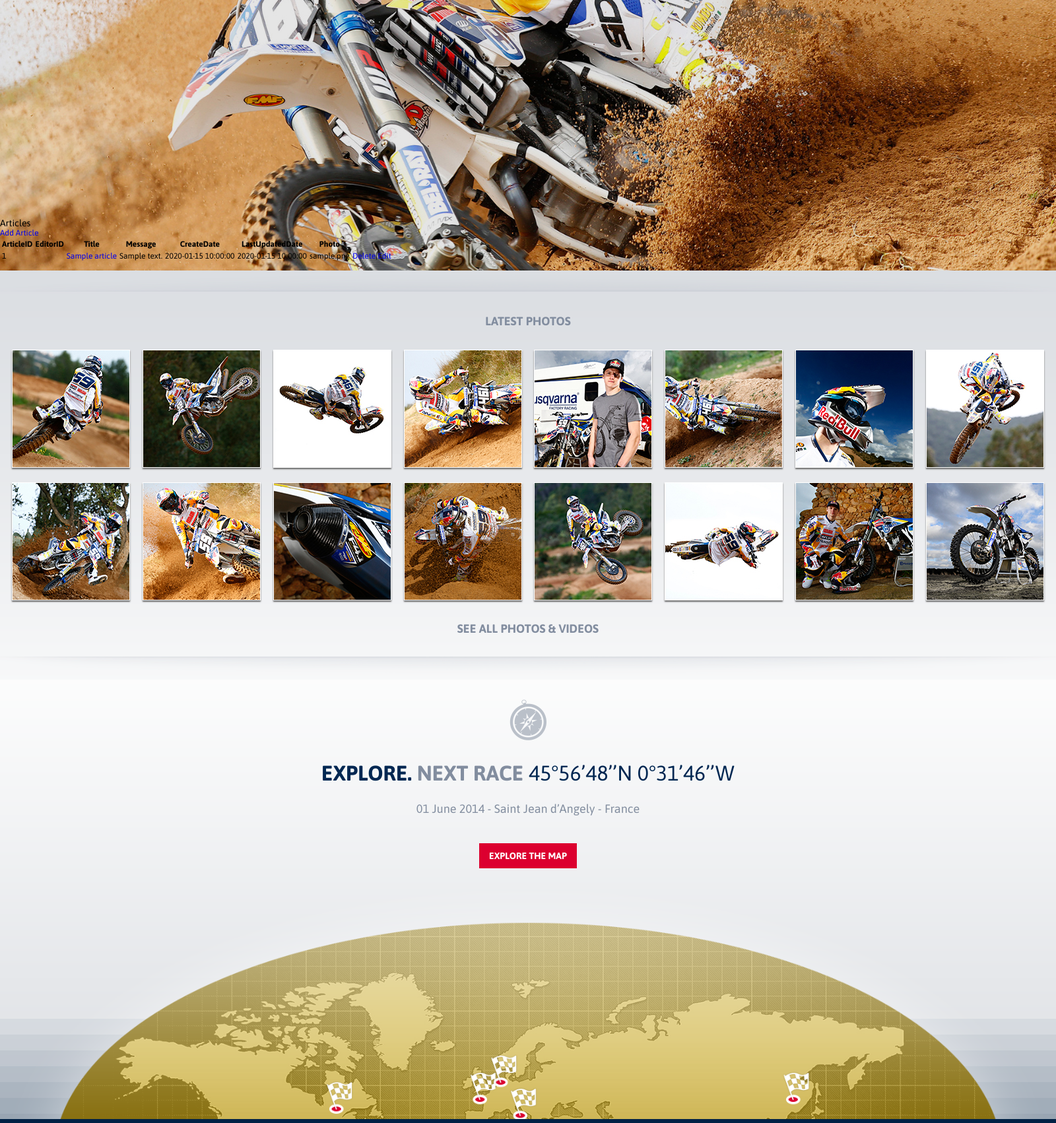
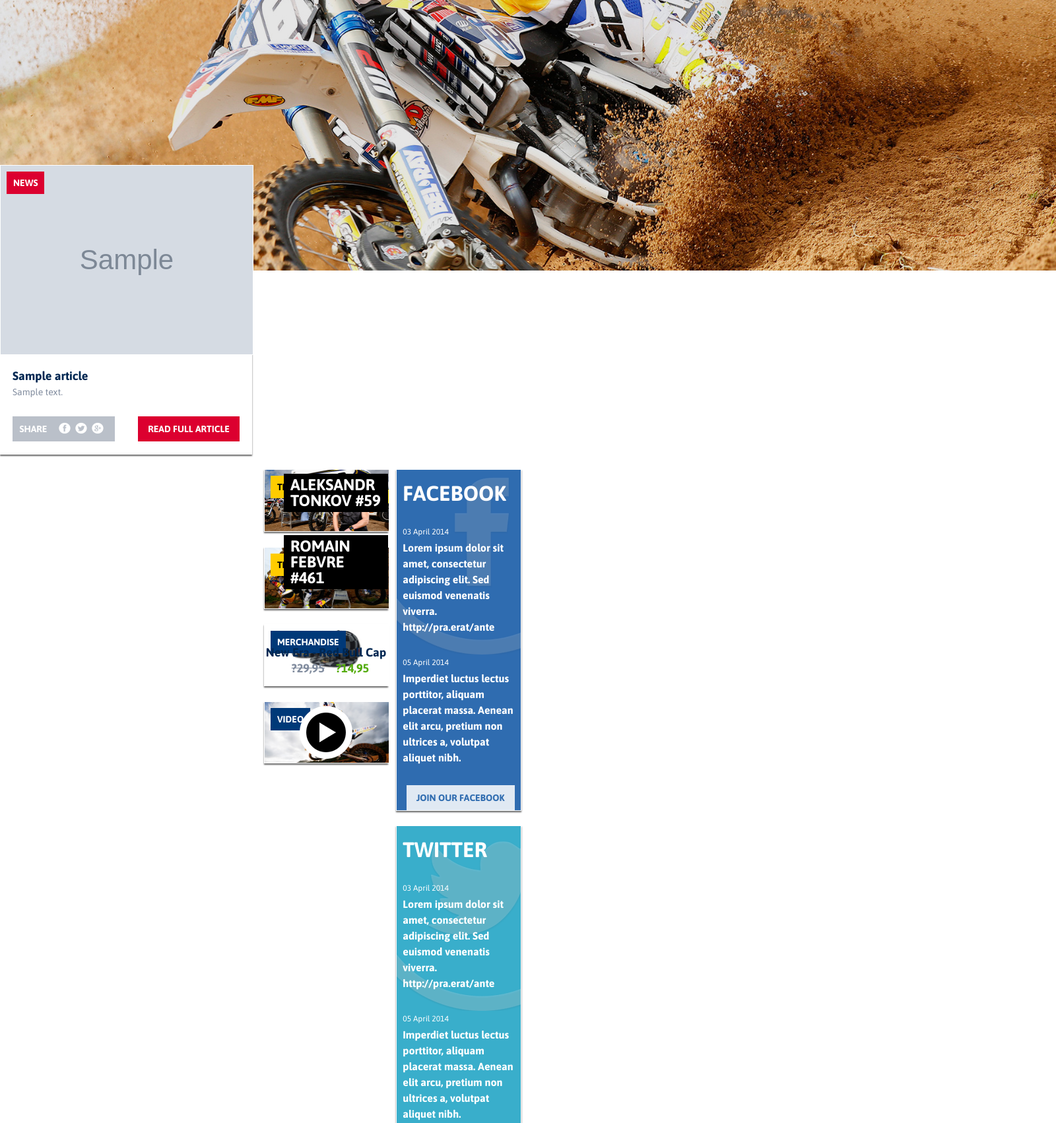
Before and after one commit to Ozitiho/JMRacing, a CakePHP app: the page made by root/app/View/Articles/index.ctp in a window 1600 px wide. Shown: the part 430-2132 px from the top of the page at 66% size. Run offline with PHP 8.4 and a stand-in for CakePHP, Linux system fonts and the light colour scheme; the template is opened without the code that fills it: most values are stand-ins (such as "Sample title", 1, 10 or a date in 2020); grey boxes marked "Sample" are stand-in pictures; some libraries are stand-ins or nearby versions.

Commit message:
Made articles dynamic, please import test data to your database

```diff
--- a/root/app/View/Articles/add.ctp
+++ b/root/app/View/Articles/add.ctp
@@ -3,6 +3,7 @@
 echo $this->Form->create('Article');
 echo $this->Form->input('Title');
 echo $this->Form->input('Message', array('rows' => '3'));
+echo $this->Form->input('Photo');
 echo $this->Form->input('CreateDate');
 echo $this->Form->input('EditorID');
 echo $this->Form->end('Save Article');
--- a/root/app/View/Articles/edit.ctp
+++ b/root/app/View/Articles/edit.ctp
@@ -3,6 +3,7 @@
 echo $this->Form->create('Article');
 echo $this->Form->input('Title');
 echo $this->Form->input('Message', array('rows' => '3'));
+echo $this->Form->input('Photo', array('rows' => '3'));
 echo $this->Form->input('LastUpdatedDate');
 echo $this->Form->input('id', array('type' => 'hidden'));
 echo $this->Form->end('Save Post');
--- a/root/app/View/Articles/index.ctp
+++ b/root/app/View/Articles/index.ctp
@@ -1,48 +1,152 @@
-<h1>Articles</h1>
+<div class="all_news">
+	<div class="news_column">
+		<?php
+			$count = 0;
+			foreach($articles as $article):
+			if($count >= 4){
+				break;
+			}
+			if($count % 2 == 0){
+				echo '<div class="row">
+						<div class="box">';
+			}
+			else {
+				echo '<div class="box fright">';
+			}
+		?>
+				<img src="<?php echo $article['Article']['Photo']; ?>" alt="">
+				<span class="heading">NEWS</span>
+				<div class="description">
+					<h2><?php echo $article['Article']['Title']; ?></h2>
+					<p><?php echo $article['Article']['Message']; ?></p>
+					<div class="share">
+						<ul>
+							<li>SHARE &nbsp;&nbsp;</li>
+							<li class="fb"><a href="#">&nbsp;</a></li>
+							<li class="twitter"><a href="#">&nbsp;</a></li>
+							<li class="google"><a href="#">&nbsp;</a></li>
+						</ul>
+						<a href="#" class="button">READ FULL ARTICLE</a>
+					</div>
+				</div>
+			</div>
 
-<?php echo $this->Html->link(
-    'Add Article',
-    array('controller' => 'articles', 'action' => 'add')
-); ?>
+		<?php
+			if($count % 2 == 1){
+				echo '</div>';
+			}
+			$count++;
+			endforeach;
+		?>
+	</div>
+	<div class="news_column news_column2">
+		<div class="team_col">
+			<div class="box">
+				<a href="#">
+					<img src="/images/home_img3.jpg" alt="">
+					<span class="overlay">&nbsp;</span>
+					<span class="heading">TEAM</span>
+				</a>
+				<p class="black">ALEKSANDR TONKOV #59</p>
+			</div>
+			<div class="box">
+				<a href="#">
+					<img src="/images/home_img4.jpg" alt="">
+					<span class="overlay">&nbsp;</span>
+					<span class="heading">TEAM</span>
+				</a>
+				<p class="black">ROMAIN FEBVRE #461</p>
+			</div>
+			<div class="box">
+				<a href="#">
+					<img src="/images/home_img7.jpg" alt="">
+					<span class="overlay">&nbsp;</span>
+					<span class="heading blue">MERCHANDISE</span>
+				</a>
+				<p class="era">New Era - Red Bull Cap &nbsp;&nbsp;  <del>?29,95</del> &nbsp;&nbsp;  <span>?14,95</span></p>
+			</div>
+			<div class="box">
+				<img src="/images/home_img8.jpg" alt="">
+				<span class="overlay">&nbsp;</span>
+				<span class="heading blue">VIDEO</span>
+				<a href="#" class="play_button"><img src="/images/play_button.png" alt=""></a>
+			</div>
+		</div>
+		<div class="big_social">
+			<div class="facebook_box">
+				<!--<img src="/images/big_fb.png" alt="" class="position">-->
+				<h1>FACEBOOK</h1>
+				<ul>
+					<li>
+						<span>03 April 2014</span>
+						<a href="#">Lorem ipsum dolor sit amet, consectetur adipiscing elit. Sed euismod venenatis viverra. http://pra.erat/ante</a>
+					</li>
+					<li>
+						<span>05 April 2014</span>
+						<a href="#">Imperdiet luctus lectus porttitor, aliquam placerat massa. Aenean elit arcu, pretium non ultrices a, volutpat aliquet nibh.</a>
+					</li>
+				</ul>
+				<a href="#" class="button">JOIN OUR FACEBOOK</a>
+			</div>
+			<div class="facebook_box twitter_box">
+				<h1>TWITTER</h1>
+				<ul>
+					<li>
+						<span>03 April 2014</span>
+						<a href="#">Lorem ipsum dolor sit amet, consectetur adipiscing elit. Sed euismod venenatis viverra. http://pra.erat/ante</a>
+					</li>
+					<li>
+						<span>05 April 2014</span>
+						<a href="#">Imperdiet luctus lectus porttitor, aliquam placerat massa. Aenean elit arcu, pretium non ultrices a, volutpat aliquet nibh.</a>
+					</li>
+				</ul>
+				<a href="#" class="button">FOLLOW ON TWITTER</a>
+			</div>
+		</div>
+	</div>
+	<div class="news_column">
+		<?php
+			$count = -1;
+			foreach($articles as $article):
+			$count++;
+			if($count < 4){
+				continue;
+			}
+			if($count % 2 == 0){
+				echo '<div class="row">';
+			}
+			if($count % 2 == 0){
+				echo '<div class="box">';
+			}
+			else {
+				echo '<div class="box fright">';
+			}
+		?>
+				<img src="<?php echo $article['Article']['Photo']; ?>" alt="">
+				<span class="heading">NEWS</span>
+				<div class="description">
+					<h2><?php echo $article['Article']['Title']; ?></h2>
+					<p><?php echo $article['Article']['Message']; ?></p>
+					<div class="share">
+						<ul>
+							<li>SHARE &nbsp;&nbsp;</li>
+							<li class="fb"><a href="#">&nbsp;</a></li>
+							<li class="twitter"><a href="#">&nbsp;</a></li>
+							<li class="google"><a href="#">&nbsp;</a></li>
+						</ul>
+						<a href="#" class="button">READ FULL ARTICLE</a>
+					</div>
+				</div>
+			</div>
 
-<table>
-    <tr>
-        <th>ArticleID</th>
-		<th>EditorID</th>
-        <th>Title</th>
-        <th>Message</th>
-		<th>CreateDate</th>
-		<th>LastUpdatedDate</th>
-		<th>Photo</th>
-    </tr>
-
-    <?php foreach ($articles as $article): ?>
-    <tr>
-        <td><?php echo $article['Article']['id']; ?></td>
-		<td><?php echo $article['Article']['EditorID']; ?></td>
-        <td>
-            <?php echo $this->Html->link($article['Article']['Title'],
-				array('controller' => 'articles', 'action' => 'view', $article['Article']['id'])); ?>
-        </td>
-		<td><?php echo $article['Article']['Message']; ?></td>
-        <td><?php echo $article['Article']['CreateDate']; ?></td>
-		<td><?php echo $article['Article']['LastUpdatedDate']; ?></td>
-		<td><?php echo $article['Article']['Photo']; ?></td>
-		<td>
-            <?php
-                echo $this->Form->postLink(
-                    'Delete',
-                    array('action' => 'delete', $article['Article']['id']),
-                    array('confirm' => 'Are you sure?')
-                );
-				echo "|";
-                echo $this->Html->link(
-                    'Edit',
-                    array('action' => 'edit', $article['Article']['id'])
-                );
-            ?>
-        </td>
-    </tr>
-    <?php endforeach; ?>
-    <?php unset($post); ?>
-</table>
+		<?php
+			if($count % 2 == 1){
+				echo '</div>';
+			}
+			endforeach;
+		?>
+	</div>
+	<div class="load_more">
+		<a href="#">LOAD MORE NEWS</a>
+	</div>
+</div>
```
Also changed, not shown: DB test data/articles.sql (added, +68 -0 lines), root/app/Controller/ArticlesController.php (+35 -0 lines), root/app/View/Articles/cms.ctp (added, +48 -0 lines), root/app/webroot/images/home_img10.jpg (added), root/app/webroot/images/home_img11.jpg (added), root/app/webroot/images/home_img12.jpg (added), root/app/webroot/images/home_img13.jpg (added), root/app/webroot/images/home_img9.jpg (added).
